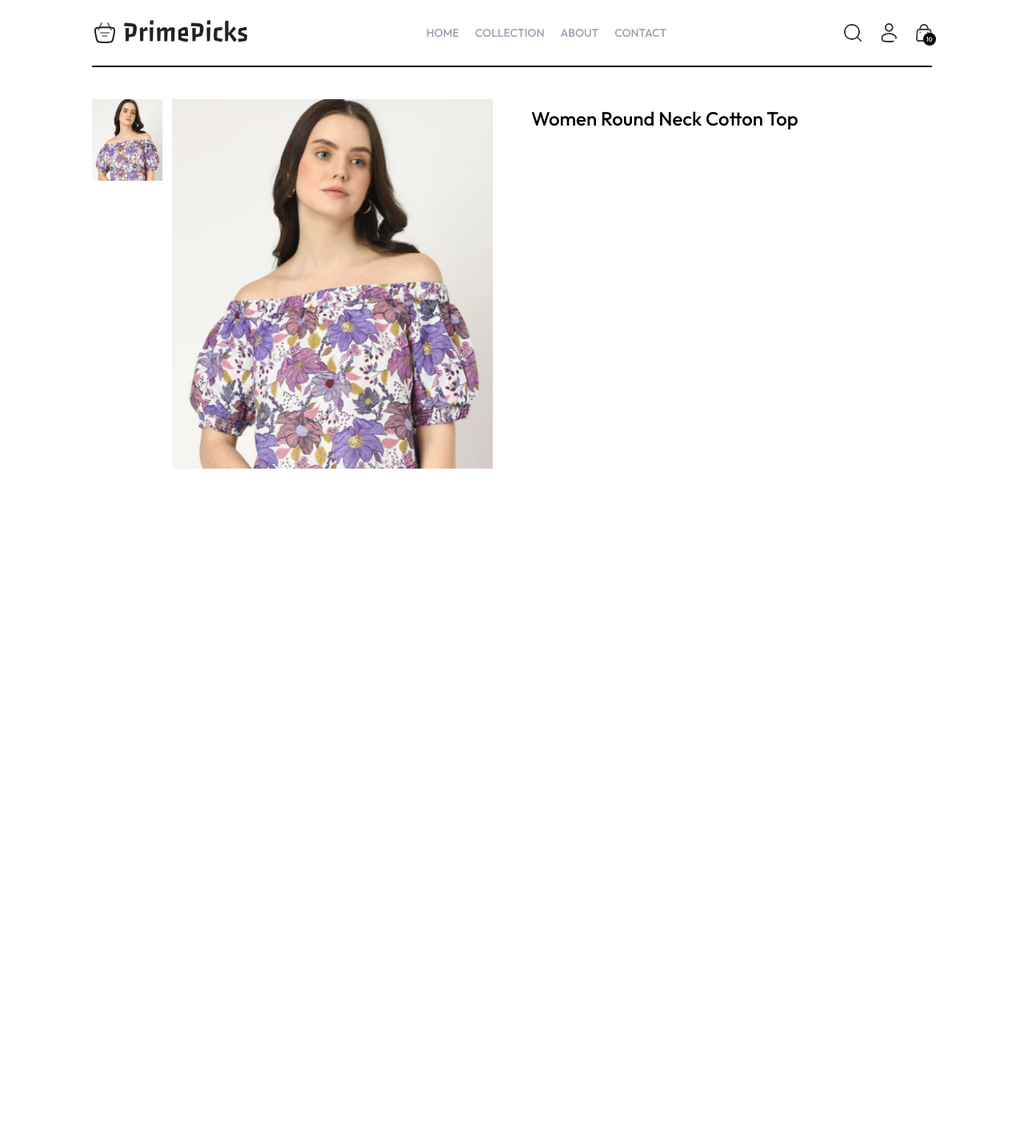
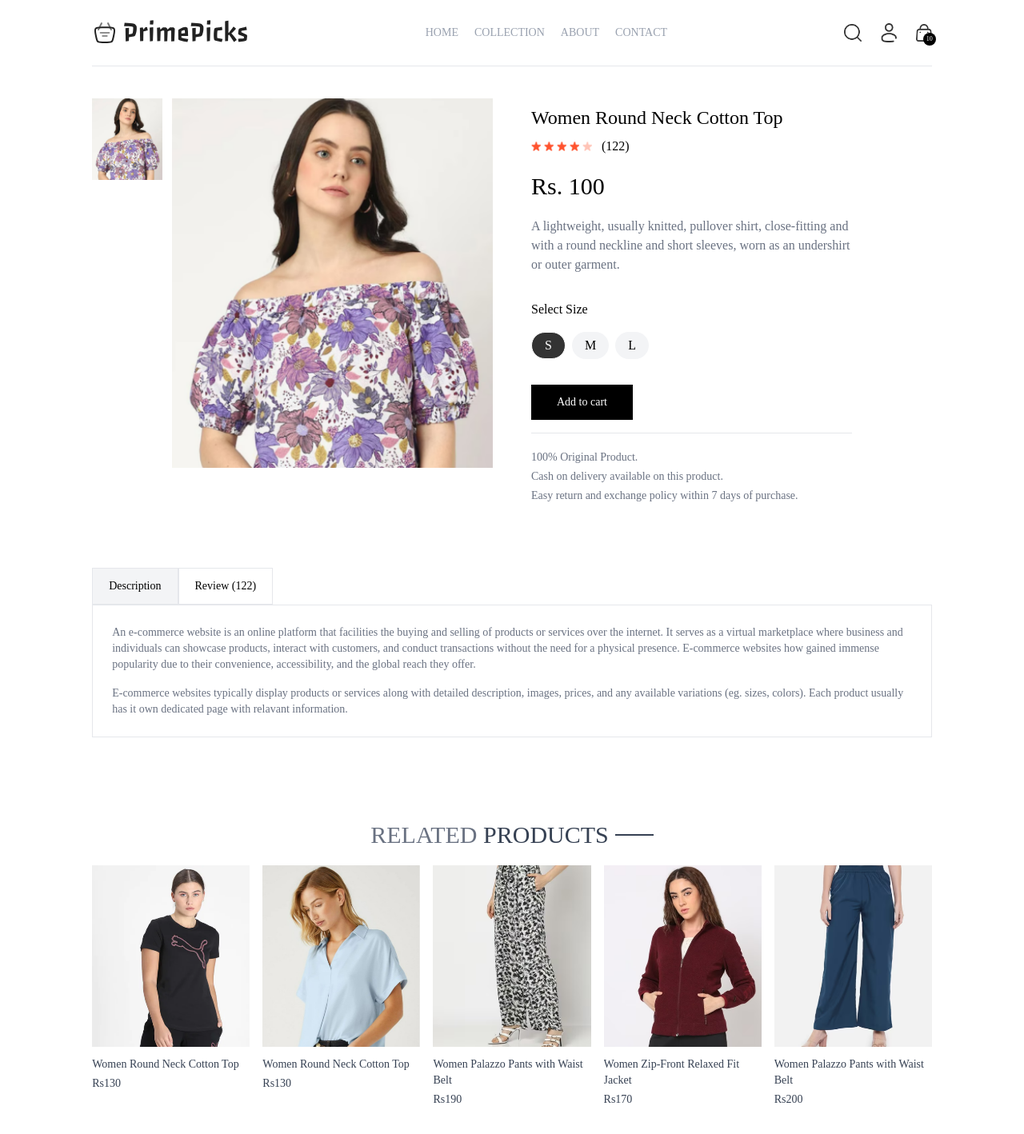
Before and after one commit to vijaydevguy/ecommerce_frontend, a React (Vite) app: page /product/aaaaa in a window 1280 px wide. Shown: the top 1418 px of the page at 80% size. Before the commit the page ends 800 px from the top, so only its background shows below. Built offline with nearby package versions, Linux system fonts and the light colour scheme.

Commit message:
product page and add to cart logics

```diff
--- a/src/App.jsx
+++ b/src/App.jsx
@@ -12,11 +12,15 @@ import Orders from "./pages/Orders";
 import Navbar from "./components/Navbar";
 import SearchBar from "./components/SearchBar";
 
+// toaster
+import { ToastContainer, toast } from "react-toastify";
+
 const App = () => {
   return (
     <div className="px-4 sm:px-[5vw] md:px-[7vw] lg:px-[9vw]">
       <Navbar />
       <SearchBar />
+      <ToastContainer />
       <Routes>
         <Route path="/" element={<Home />} />
         <Route path="/collection" element={<Collection />} />
--- /dev/null
+++ b/src/components/RelatedProducts.jsx
@@ -0,0 +1,45 @@
+import React, { useContext, useEffect, useState } from "react";
+import { ShopContext } from "../context/ShopContext";
+import Title from "./Title";
+import ProductItem from "./ProductItem";
+
+const relateducts = ({ category, subcategory,id }) => {
+  const { products } = useContext(ShopContext);
+  const [related, setRelated] = useState([]);
+
+  // another way
+  useEffect(() => {
+    if (products.length > 0) {
+      let productCopy = products.slice();
+
+      productCopy = productCopy.filter((p) => p.category == category);
+      productCopy = productCopy.filter((p) => p.subcategory == subcategory);
+
+      productCopy = productCopy.filter((p) => p._id != id);
+      //   console.log("related", productCopy.slice(0, 5));
+      setRelated(productCopy.slice(0, 5));
+    }
+  }, [category, subcategory, id]);
+
+  return (
+    <div className="my-24">
+      <div className="text-center text-3xl py-2 ">
+        <Title text1={"RELATED"} text2={"PRODUCTS"} />
+      </div>
+
+      <div className="grid grid-cols-2 sm:grid-cols-3 lg:grid-cols-5 gap-4 gap-y-6">
+        {related.map((p, i) => (
+          <ProductItem
+            key={i}
+            id={p._id}
+            name={p.name}
+            price={p.price}
+            image={p.image}
+          />
+        ))}
+      </div>
+    </div>
+  );
+};
+
+export default relateducts;
--- a/src/context/ShopContext.jsx
+++ b/src/context/ShopContext.jsx
@@ -1,5 +1,6 @@
-import { createContext, useState } from "react";
+import { createContext, useEffect, useState } from "react";
 import { products } from "../assets/frontend_assets/assets";
+import { toast } from "react-toastify";
 
 export const ShopContext = createContext();
 
@@ -9,6 +10,32 @@ const ShopContextProvider = (props) => {
 
   const [search, setSearch] = useState("");
   const [showSearch, setShowSearch] = useState(false);
+  const [cartItems, setCartItems] = useState({});
+
+  // little bit i dont understand this concept i am new to this
+  const addToCart = ({ itemId, size }) => {
+    // structuredClone is modern way of deepclone
+    let cartData = structuredClone(cartItems);
+
+    if (cartData[itemId]) {
+      if (cartData[itemId][size]) {
+        cartData[itemId][size] += 1;
+      } else {
+        cartData[itemId][size] = 1;
+      }
+    } else {
+      cartData[itemId] = {};
+      cartData[itemId][size] = 1;
+    }
+
+    console.log(cartData);
+    setCartItems(cartData);
+    toast("Added item in cart")
+  };
+
+  useEffect(() => {
+    console.log("cartItems", cartItems);
+  }, [cartItems]);
 
   const value = {
     products,
@@ -18,6 +45,10 @@ const ShopContextProvider = (props) => {
     setSearch,
     showSearch,
     setShowSearch,
+
+    // cart items
+    addToCart,
+    cartItems,
   };
   return (
     <ShopContext.Provider value={value}>{props.children}</ShopContext.Provider>
--- a/src/index.css
+++ b/src/index.css
@@ -1,7 +1,9 @@
+@import "tailwindcss";
+
 @import url("https://fonts.googleapis.com/css2?family=Outfit:wght@100..900&family=Prata&display=swap");
 
-*{
-    font-family: Outfit;
+* {
+  font-family: Outfit;
 }
 
 .prata-regular {
@@ -10,4 +12,6 @@
   font-style: normal;
 }
 
-@import "tailwindcss";
+::-webkit-scrollbar{
+  display: none;
+}
--- a/src/pages/Product.jsx
+++ b/src/pages/Product.jsx
@@ -1,22 +1,26 @@
 import React, { useContext, useEffect, useState } from "react";
 import { useParams } from "react-router-dom";
 import { ShopContext } from "../context/ShopContext";
+import { assets } from "../assets/frontend_assets/assets";
+import RelatedProducts from "../components/RelatedProducts";
 
 const Product = () => {
   const { productId } = useParams();
   console.log(productId);
 
-  const { products } = useContext(ShopContext);
+  const { products, currency, addToCart } = useContext(ShopContext);
 
   const [productData, setProductData] = useState();
+  const [size, setSize] = useState();
   const [img, setImg] = useState();
+  const [activeToggle, setActiveToggle] = useState(true);
 
   const fetchData = async () => {
     products.map((item) => {
       if (item._id == productId) {
         setProductData(item);
         setImg(item.image[0]);
-
+        setSize(item.sizes[0]);
         return null;
       }
     });
@@ -34,7 +38,7 @@ const Product = () => {
   // console.log("products", products);
 
   return productData ? (
-    <div className="border-t-2 pt-10 transition-opacity ease-in duration-500 opacity-100">
+    <div className="border-t border-gray-200 py-10 transition-opacity ease-in duration-500 opacity-100">
       {/* product data */}
       <div className="flex gap-12 flex-col sm:gap-12 sm:flex-row">
         {/* product images */}
@@ -59,7 +63,103 @@ const Product = () => {
         {/* --------- Product Info ------------ */}
         <div className="flex-1">
           <h1 className="font-medium text-2xl mt-2">{productData.name}</h1>
+
+          <div className="flex items-center gap-1 mt-2">
+            <img src={assets.star_icon} alt="" className="w-3 h-3" />
+            <img src={assets.star_icon} alt="" className="w-3 h-3" />
+            <img src={assets.star_icon} alt="" className="w-3 h-3" />
+            <img src={assets.star_icon} alt="" className="w-3 h-3" />
+            <img src={assets.star_dull_icon} alt="" className="w-3 h-3" />
+            <p className="pl-2">(122)</p>
+          </div>
+          <p className="mt-5 text-3xl font-medium">
+            {currency}. {productData.price}
+          </p>
+          <p className="mt-5 text-gray-500 md:w-4/5">
+            {productData.description}
+          </p>
+          <div className="flex flex-col gap-4 my-8">
+            <p>Select Size </p>
+            <div className="flex gap-2">
+              {productData.sizes.map((s, i) => (
+                <button
+                  key={i}
+                  className={`cursor-pointer ${
+                    size == s
+                      ? "border bg-black/80 text-white transition-all duration-150 ease-in-out"
+                      : "bg-gray-100"
+                  } py-1 px-4 rounded-full`}
+                  onClick={() => setSize(s)}
+                >
+                  {s}
+                </button>
+              ))}
+            </div>
+          </div>
+          <button
+            onClick={() => addToCart({ itemId: productData._id, size })}
+
+            className="cursor-pointer bg-black text-white px-8 py-3 text-sm active:bg-black/80"
+          >
+            Add to cart
+          </button>
+          <hr className="mt-4 sm:w-4/5 border-t-1/2 border-gray-200" />
+          <div className="text-sm text-gray-500 mt-5 flex flex-col gap-1">
+            <p>100% Original Product.</p>
+            <p>Cash on delivery available on this product.</p>
+            <p>Easy return and exchange policy within 7 days of purchase.</p>
+          </div>
         </div>
+      </div>
+
+      {/*Description & Review section */}
+      <div className="mt-20 ">
+        {/* top */}
+        <div className="flex">
+          <button
+            className={`border px-5 py-3 text-sm border-gray-200 ${
+              activeToggle ? "bg-gray-100" : ""
+            } cursor-pointer`}
+            onClick={() => setActiveToggle(true)}
+          >
+            Description
+          </button>
+          <button
+            className={`border px-5 py-3 text-sm border-gray-200  cursor-pointer ${
+              !activeToggle ? "bg-gray-100" : ""
+            }`}
+            onClick={() => setActiveToggle(false)}
+          >
+            Review (122)
+          </button>
+        </div>
+
+        {/* bottom */}
+        <div className="flex flex-col gap-4 border border-gray-200 px-6 py-6 text-sm text-gray-500">
+          <p>
+            An e-commerce website is an online platform that facilities the
+            buying and selling of products or services over the internet. It
+            serves as a virtual marketplace where business and individuals can
+            showcase products, interact with customers, and conduct transactions
+            without the need for a physical presence. E-commerce websites how
+            gained immense popularity due to their convenience, accessibility,
+            and the global reach they offer.{" "}
+          </p>
+          <p>
+            E-commerce websites typically display products or services along
+            with detailed description, images, prices, and any available
+            variations (eg. sizes, colors). Each product usually has it own
+            dedicated page with relavant information.
+          </p>
+        </div>
+      </div>
+      {/* --------------- related products ------------- */}
+      <div>
+        <RelatedProducts
+          id={productData._id}
+          category={productData.category}
+          subcategory={productData.subcategory}
+        />
       </div>
     </div>
   ) : (
```
